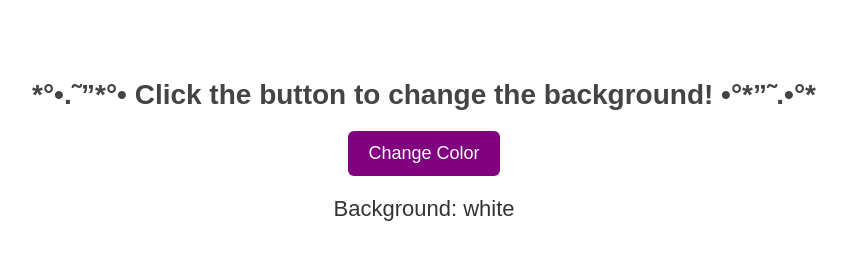
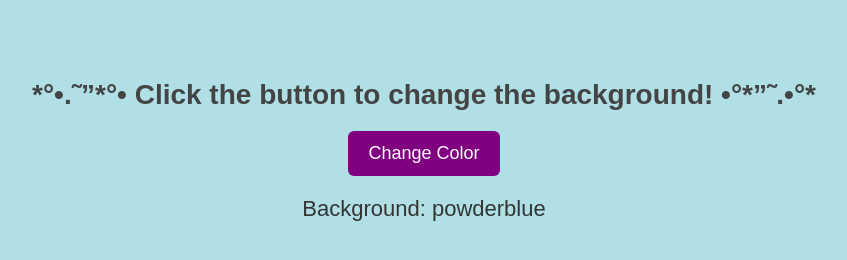
Before and after one commit to Shreeya375/colorchanger, a plain HTML site: page index.html in a window 1280 px wide. Both pictures are taken after a click on the button "Change Color". Shown: the whole page, without its empty margins (216-1063 px from the left). Drawn offline with Linux system fonts and the light colour scheme.

Commit message:
transferred colors and bg/button code
Added a script to change the background color randomly from a list of pastel colors.

```diff
--- a/index.html
+++ b/index.html
@@ -52,3 +52,30 @@
 <p id="colorName">Background: white</p>
 
 <script>
+
+// my pastel color list
+let colors =
+[
+  "pink","lightblue","lavender","peachpuff","mintcream",
+  "lightyellow","honeydew","powderblue","mistyrose",
+  "lightgreen","plum","cornsilk","aliceblue","seashell"
+];
+
+let btn = document.getElementById("btn");
+let colorName = document.getElementById("colorName");
+
+// when the button gets clicked...
+btn.onclick = function() {
+  // pick a random color from the list
+  let newColor = colors[Math.floor(Math.random() * colors.length)];
+
+  // change the bg
+  document.body.style.backgroundColor = newColor;
+
+  // update the text so the user knows the color name
+  colorName.textContent = "Background: " + newColor;
+}
+
+</script>
+  </body>
+</html>
```
